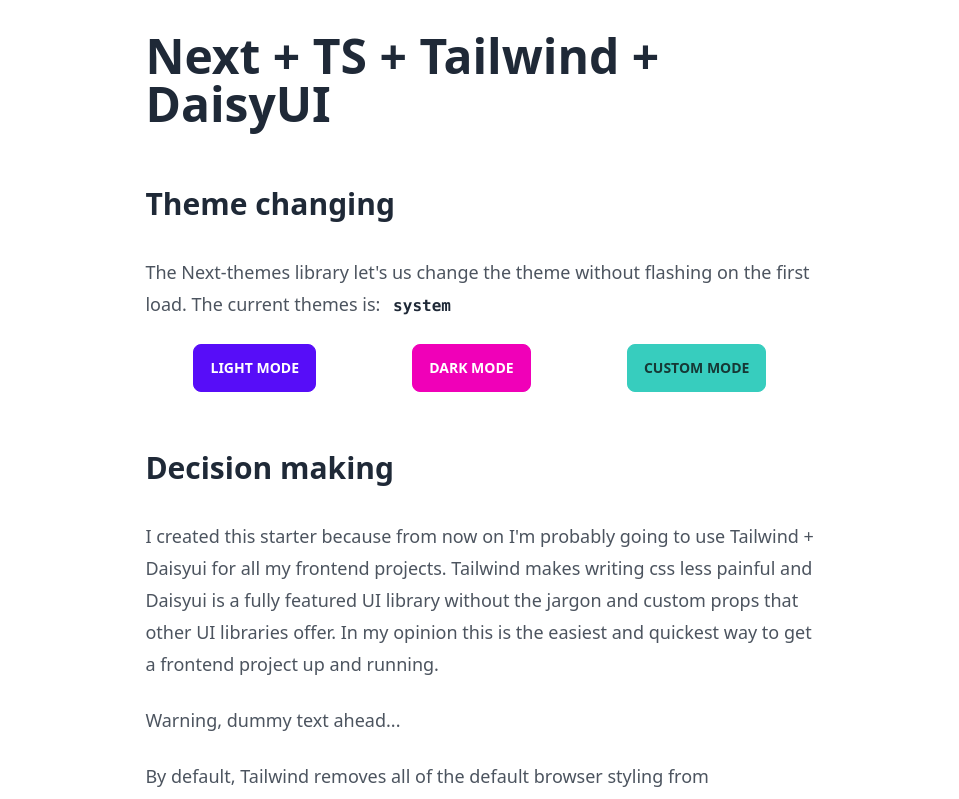
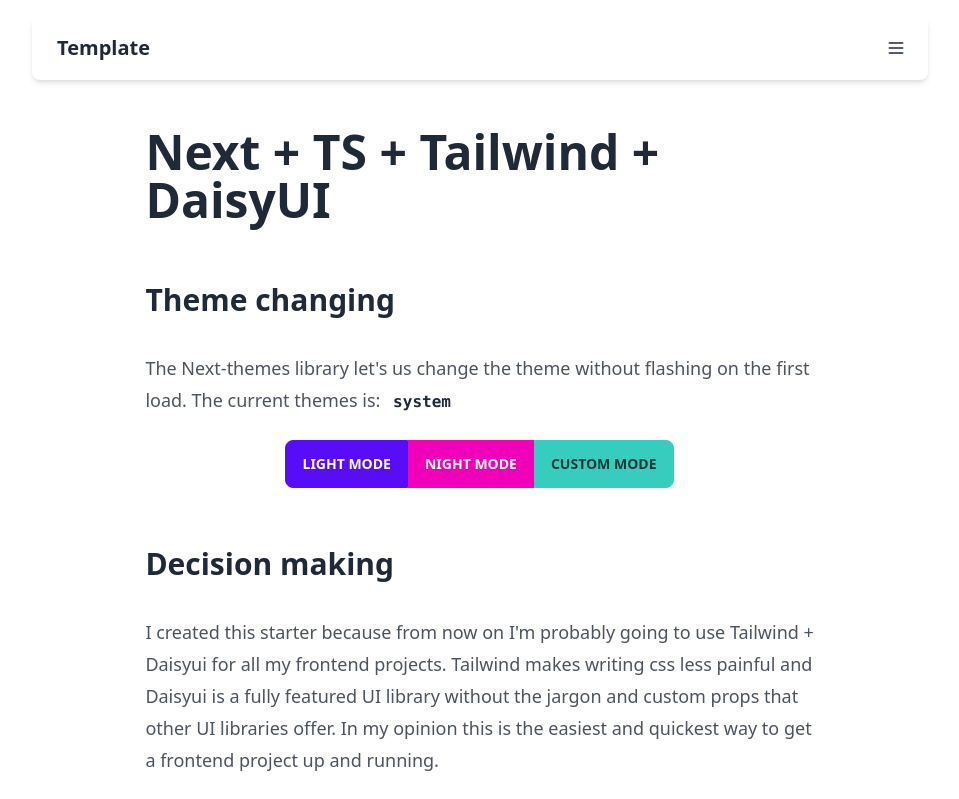
Before and after one commit to juanCortelezzi/next-starter, a Next.js app: page / in a window 1280 px wide. Shown: the top 799 px of the page, without its empty margins (160-1119 px from the left). Built offline with nearby package versions, Linux system fonts and the light colour scheme.

Commit message:
feat: add components

```diff
--- /dev/null
+++ b/src/components/header.tsx
@@ -0,0 +1,24 @@
+export const Header = () => (
+  <header className="navbar rounded-lg shadow-md">
+    <div className="flex-1">
+      <button className="btn btn-ghost normal-case text-xl">Template</button>
+    </div>
+    <div className="flex-none">
+      <button className="btn btn-square btn-ghost">
+        <svg
+          xmlns="http://www.w3.org/2000/svg"
+          fill="none"
+          viewBox="0 0 24 24"
+          className="inline-block w-5 h-5 stroke-current"
+        >
+          <path
+            strokeLinecap="round"
+            strokeLinejoin="round"
+            strokeWidth="2"
+            d="M4 6h16M4 12h16M4 18h16"
+          ></path>
+        </svg>
+      </button>
+    </div>
+  </header>
+);
--- /dev/null
+++ b/src/components/layout.tsx
@@ -0,0 +1,24 @@
+import Head from "next/head";
+import { ReactNode } from "react";
+import { Header } from "@/components/header";
+
+type Props = {
+  title: string;
+  desc: string;
+  children: ReactNode;
+  className?: string;
+};
+
+export const Layout = ({ children, className, title, desc }: Props) => {
+  return (
+    <div className="container max-w-4xl mx-auto my-4 min-h-screen flex flex-col space-y-4">
+      <Head>
+        <title>{title}</title>
+        <meta name="description" content={desc} />
+        <link rel="icon" href="/favicon.ico" />
+      </Head>
+      <Header />
+      <main className={`grow ${className && className}`}>{children}</main>
+    </div>
+  );
+};
--- /dev/null
+++ b/src/components/themeSwitch.tsx
@@ -0,0 +1,31 @@
+import { useTheme } from "next-themes";
+import { useEffect, useState } from "react";
+
+export const ThemeChanger = () => {
+  const [mounted, setMounted] = useState(false);
+  const { theme, setTheme } = useTheme();
+
+  useEffect(() => setMounted(true), []);
+
+  if (!mounted) return null;
+
+  return (
+    <div>
+      <p>
+        The Next-themes library let&apos;s us change the theme without flashing
+        on the first load. The current themes is: <code>{theme}</code>
+      </p>
+      <div className="flex justify-center btn-group">
+        <button className="btn btn-primary" onClick={() => setTheme("light")}>
+          Light Mode
+        </button>
+        <button className="btn btn-secondary" onClick={() => setTheme("night")}>
+          Night Mode
+        </button>
+        <button className="btn btn-accent" onClick={() => setTheme("mytheme")}>
+          Custom Mode
+        </button>
+      </div>
+    </div>
+  );
+};
--- a/src/pages/index.tsx
+++ b/src/pages/index.tsx
@@ -1,50 +1,14 @@
 import type { NextPage } from "next";
-import { useTheme } from "next-themes";
-import Head from "next/head";
-import { useEffect, useState } from "react";
-
-const ThemeChanger = () => {
-  const [mounted, setMounted] = useState(false);
-  const { theme, setTheme } = useTheme();
-
-  useEffect(() => setMounted(true), []);
-
-  if (!mounted) return null;
-
-  return (
-    <>
-      <p>
-        The Next-themes library let&apos;s us change the theme without flashing
-        on the first load. The current themes is: <code>{theme}</code>
-      </p>
-      <div className="flex justify-around">
-        <button className="btn btn-primary" onClick={() => setTheme("light")}>
-          Light Mode
-        </button>
-        <button className="btn btn-secondary" onClick={() => setTheme("dark")}>
-          Dark Mode
-        </button>
-        <button className="btn btn-accent" onClick={() => setTheme("mytheme")}>
-          Custom Mode
-        </button>
-      </div>
-    </>
-  );
-};
+import { Layout } from "@/components/layout";
+import { ThemeChanger } from "@/components/themeSwitch";
 
 const Home: NextPage = () => {
   return (
-    <div>
-      <Head>
-        <title>Frontend Template</title>
-        <meta
-          name="description"
-          content="Simple Frontend template, just Ctrl + c and Ctrl + v"
-        />
-        <link rel="icon" href="/favicon.ico" />
-      </Head>
-
-      <main className="prose prose-lg prose-h1:my-8 mx-auto">
+    <Layout
+      title="Frontend Template"
+      desc="Simple Frontend template, just Ctrl + c and Ctrl + v"
+      className="prose prose-lg prose-h1:my-8 mx-auto"
+    >
       <h1>Next + TS + Tailwind + DaisyUI</h1>
       <h2>Theme changing</h2>
       <ThemeChanger />
@@ -53,9 +17,9 @@
         I created this starter because from now on I&apos;m probably going to
         use Tailwind + Daisyui for all my frontend projects. Tailwind makes
         writing css less painful and Daisyui is a fully featured UI library
-          without the jargon and custom props that other UI libraries offer. In
-          my opinion this is the easiest and quickest way to get a frontend
-          project up and running.
+        without the jargon and custom props that other UI libraries offer. In my
+        opinion this is the easiest and quickest way to get a frontend project
+        up and running.
       </p>
       <p>Warning, dummy text ahead...</p>
       <p>
@@ -68,17 +32,16 @@
       </p>
       <h2>More Dummy text but in a header</h2>
       <p>
-          What follows from here is just a bunch of absolute nonsense I’ve
-          written to dogfood the plugin itself. It includes every sensible
-          typographic element I could think of, like bold text, unordered lists,
-          ordered lists, code blocks, block quotes, and even italics.
+        What follows from here is just a bunch of absolute nonsense I’ve written
+        to dogfood the plugin itself. It includes every sensible typographic
+        element I could think of, like bold text, unordered lists, ordered
+        lists, code blocks, block quotes, and even italics.
       </p>
       <p>
-          I would have loved to write this text, unfortunately, it is a copy
-          paste form the Daisy ui docs
+        I would have loved to write this text, unfortunately, it is a copy paste
+        form the Daisy ui docs
       </p>
-      </main>
-    </div>
+    </Layout>
   );
 };
 
--- a/tailwind.config.cjs
+++ b/tailwind.config.cjs
@@ -6,7 +6,7 @@
   },
   daisyui: {
     themes: [
-      "dark",
+      "night",
       "light",
       {
         mytheme: {
--- a/tsconfig.json
+++ b/tsconfig.json
@@ -19,6 +19,7 @@
 
     "baseUrl": ".",
     "paths": {
+      "@/components/*": ["src/components/*"],
       "@/styles/*": ["styles/*"]
     }
   },
```
Lines whose indentation alone changed are shown as unchanged.
